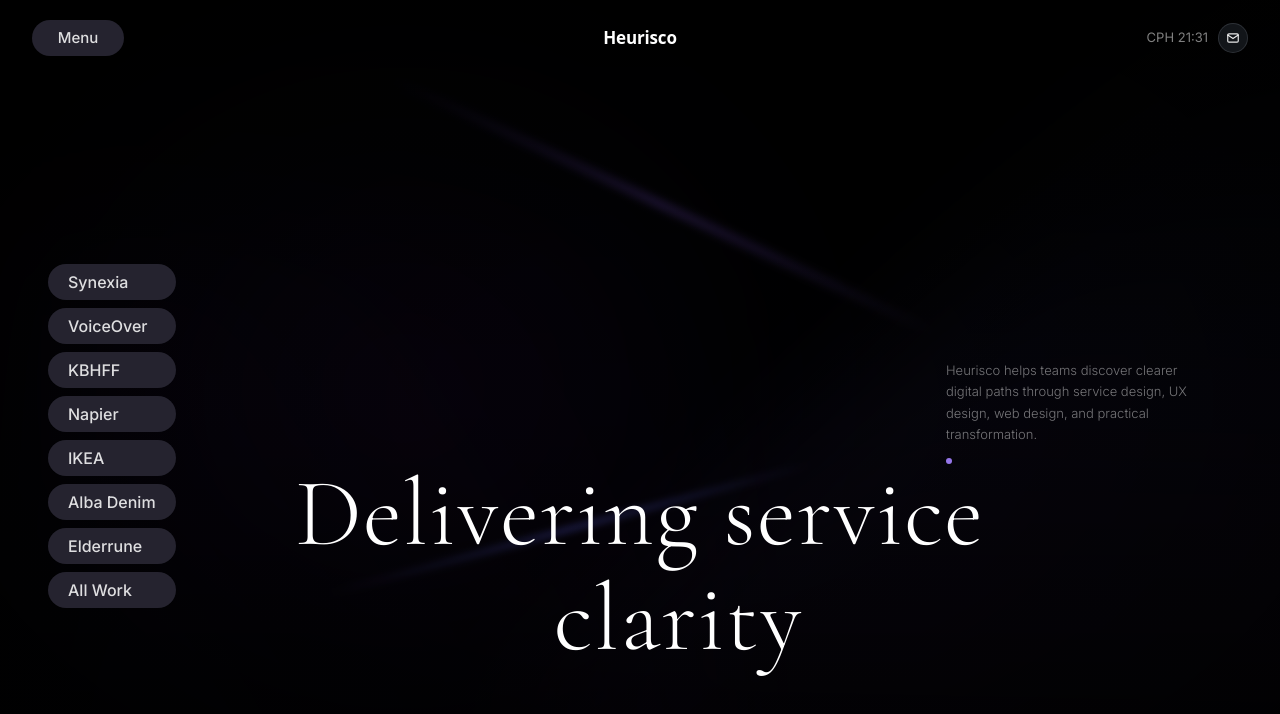
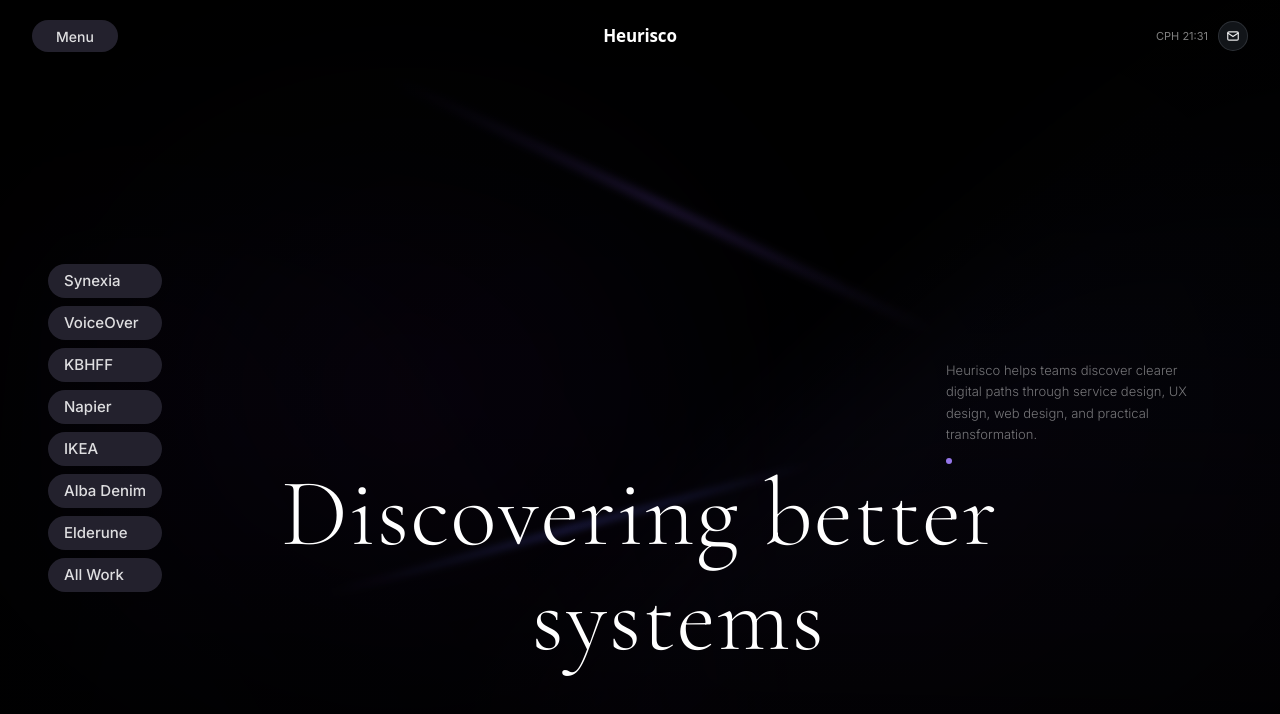
Before and after one commit to Shaney94/Heurisco, a React (Vite) app: page / in a window 1280 px wide. Shown: the top 714 px of the page. Built offline with nearby package versions, Linux system fonts and the light colour scheme.

Commit message:
Refine hero headline and pill styling

```diff
--- a/src/app/components/DarkHero.tsx
+++ b/src/app/components/DarkHero.tsx
@@ -68,9 +68,9 @@ const projects: ProjectPreviewData[] = [
     visualTone: 'denim texture, editorial product layout, e-commerce interface fragments',
   },
   {
-    label: 'Elderrune',
+    label: 'Elderune',
     category: 'Digital product / Interaction concept',
-    title: 'Elderrune',
+    title: 'Elderune',
     description: 'Creating a mythic digital experience concept with atmospheric interaction, narrative structure, and immersive interface direction.',
     accent: '#f97316',
     secondaryAccent: '#a855f7',
@@ -317,9 +317,9 @@ export function DarkHero({ activeProject, onProjectActivate, onProjectClear }: D
             letterSpacing: '0.015em',
           }}
         >
-          Delivering service
+          Discovering better
           <br />
-          <span style={{ display: 'inline-block', marginLeft: 'clamp(2rem, 6vw, 6rem)' }}>clarity</span>
+          <span style={{ display: 'inline-block', marginLeft: 'clamp(2rem, 6vw, 6rem)' }}>systems</span>
         </motion.h1>
       </div>
     </section>
--- a/src/app/components/DarkNavigation.tsx
+++ b/src/app/components/DarkNavigation.tsx
@@ -24,8 +24,8 @@ export function DarkNavigation({ onMenuClick, onContactClick, onHomeClick }: Dar
       <div className="max-w-[1800px] mx-auto flex items-center justify-between">
         <button
           onClick={onMenuClick}
-          className="h-9 w-[92px] rounded-full bg-[#272532]/95 backdrop-blur-sm text-white/85 hover:bg-[#302d3c] hover:text-white transition-colors duration-300 focus-visible:outline focus-visible:outline-2 focus-visible:outline-offset-2 focus-visible:outline-white/70"
-          style={{ fontSize: '0.9375rem', fontFamily: 'Inter, sans-serif' }}
+          className="h-8 w-[86px] rounded-full bg-[rgba(39,37,50,0.9)] backdrop-blur-sm text-white/85 hover:bg-[#302d3c] hover:text-white transition-colors duration-300 focus-visible:outline focus-visible:outline-2 focus-visible:outline-offset-2 focus-visible:outline-white/70"
+          style={{ fontSize: '0.875rem', fontFamily: 'Inter, sans-serif' }}
         >
           Menu
         </button>
@@ -46,7 +46,7 @@ export function DarkNavigation({ onMenuClick, onContactClick, onHomeClick }: Dar
         </button>
 
         <div className="flex items-center justify-end gap-2.5 ml-auto">
-          <div className="text-white/50" style={{ fontSize: '0.8125rem', fontFamily: 'Inter, sans-serif' }}>
+          <div className="text-white/50" style={{ fontSize: '0.6875rem', fontFamily: 'Inter, sans-serif' }}>
             {time}
           </div>
           <button
--- a/src/app/components/MenuOverlay.tsx
+++ b/src/app/components/MenuOverlay.tsx
@@ -16,7 +16,7 @@ const menuItems = [
   { name: 'Napier', color: '#0891B2' },
   { name: 'IKEA', color: '#059669' },
   { name: 'Alba Denim', color: '#DC2626' },
-  { name: 'Elderrune', color: '#EA580C' },
+  { name: 'Elderune', color: '#EA580C' },
   { name: 'All Work', color: '#8B5CF6' },
   { name: 'Contact', color: '#6366F1' },
 ];
--- a/src/app/components/Pill.tsx
+++ b/src/app/components/Pill.tsx
@@ -33,10 +33,10 @@ export function Pill({
       onMouseLeave={onMouseLeave}
       onFocus={onFocus}
       onBlur={onBlur}
-      className={`relative z-30 h-[34px] lg:h-9 px-4 lg:px-5 rounded-full backdrop-blur-sm transition-colors duration-300 cursor-pointer text-left whitespace-nowrap pointer-events-auto text-[0.9375rem] lg:text-base focus-visible:outline focus-visible:outline-2 focus-visible:outline-offset-2 focus-visible:outline-white/70 ${
+      className={`relative z-30 h-8 lg:h-[34px] px-3.5 lg:px-4 rounded-full backdrop-blur-sm transition-colors duration-300 cursor-pointer text-left whitespace-nowrap pointer-events-auto text-sm lg:text-[0.9375rem] focus-visible:outline focus-visible:outline-2 focus-visible:outline-offset-2 focus-visible:outline-white/70 ${
         active
           ? 'bg-[#343140] text-white'
-          : 'bg-[#272532]/95 text-white/85 hover:bg-[#302d3c] hover:text-white'
+          : 'bg-[rgba(39,37,50,0.9)] text-white/85 hover:bg-[#302d3c] hover:text-white'
       }`}
       style={{ fontWeight: 500, fontFamily: 'Inter, sans-serif', pointerEvents: 'auto' }}
     >
```
